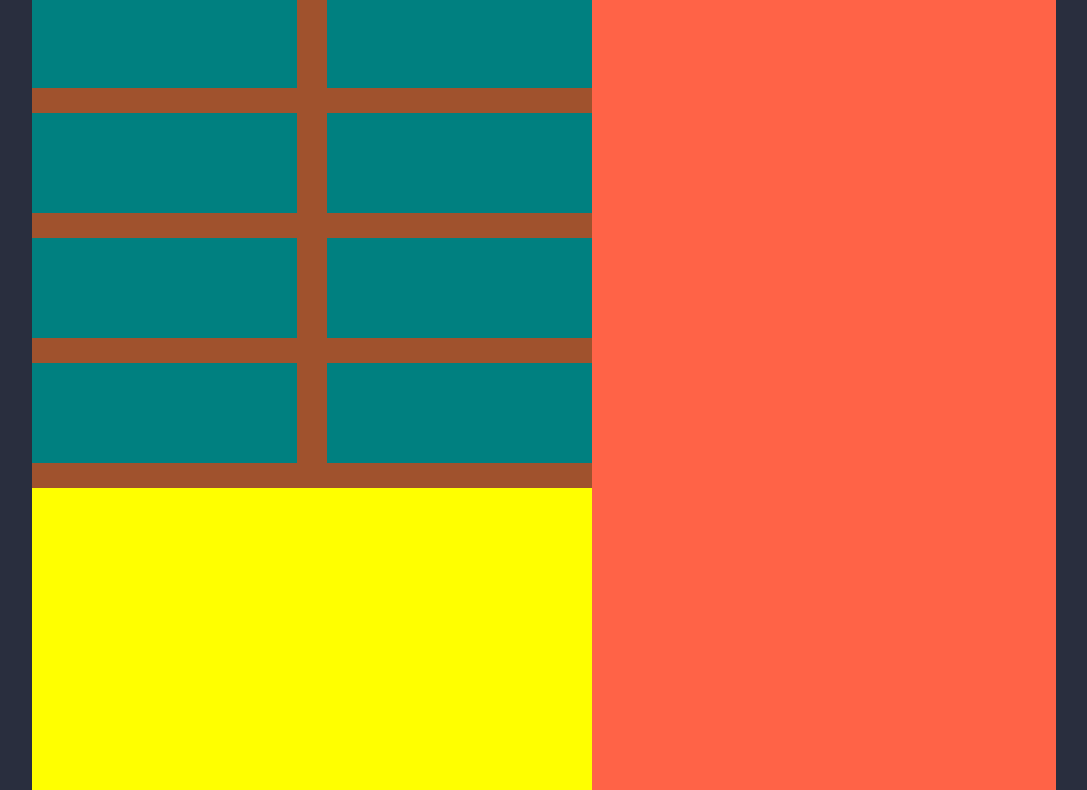
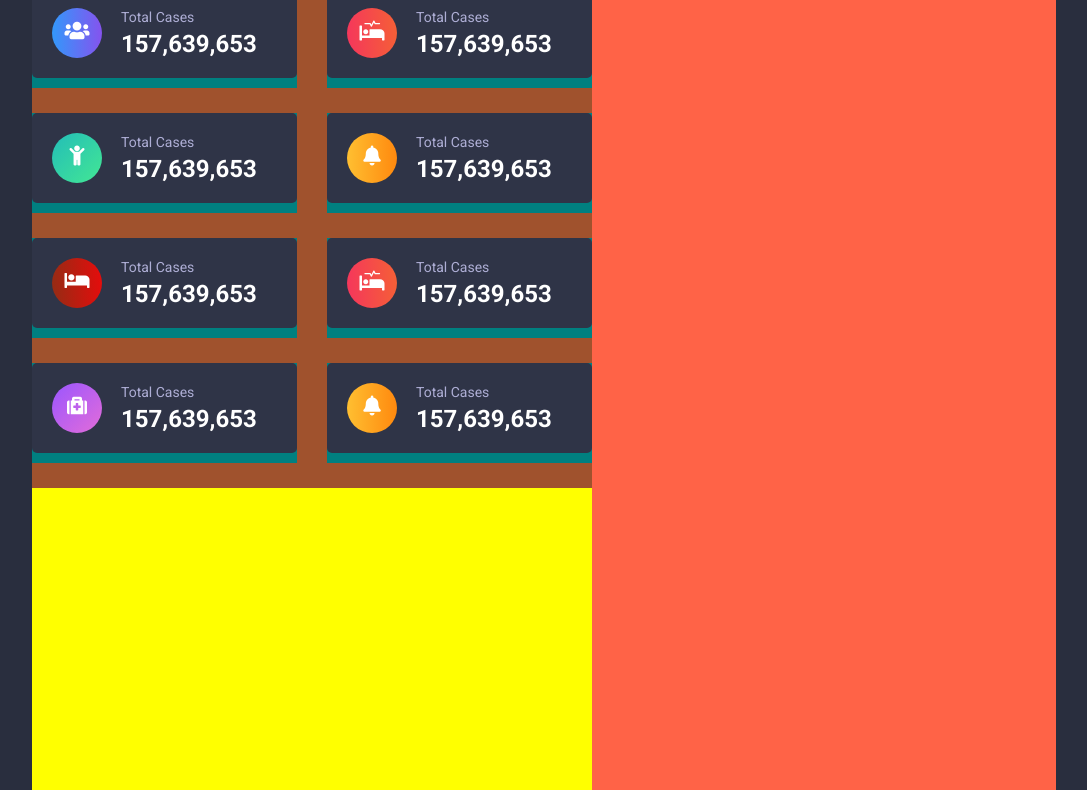
Before and after one commit to filippo1996/andamento-covid-19, a plain HTML site: page index.html in a window 1280 px wide. Shown: the part 151-941 px from the top of the page, without its empty margins (96-1183 px from the left). Drawn offline with Linux system fonts and the light colour scheme.

Commit message:
add cards report

```diff
--- a/css/common.css
+++ b/css/common.css
@@ -22,6 +22,17 @@ body{
 a{
     text-decoration: none;
     color: white;
+}
+
+h2{
+    color: white;
+}
+
+h5{
+    color: #AEAED5;
+    margin-bottom: 5px;
+    font-weight: 400;
+    font-size: 14px;
 }
 
 ul{
@@ -49,3 +60,33 @@ main{
 strong{
     color: #7B6FFE;
 }
+
+.ico-report{
+    margin: 0;
+    font-size: 20px;
+    color: white;
+}
+
+.blue{
+    background: linear-gradient(to right, #3398fb 0%, #8553ee 100%);
+}
+
+.orange-grad{
+    background: linear-gradient(87deg, #f5365c 0, #f56036 100%);
+}
+
+.green-grad{
+    background: linear-gradient(135deg, #23bdb8 0%, #43e794 100%);
+}
+
+.yellow-grad{
+    background: linear-gradient(to right, #ffbf31 0%, #ff890e 100%);
+}
+
+.red-grad{
+    background: linear-gradient(87deg, #942c14 0, #e60c0c 100%);
+}
+
+.viol-grad{
+    background: linear-gradient(135deg, #9a56ff 0%, #e36cd9 100%);
+}
--- a/css/style.css
+++ b/css/style.css
@@ -67,6 +67,28 @@
 
 .content-report__card{
     width: 265px;
+    margin-bottom: 20px;
+}
+
+.content-report__widget{
+    background: #2f3447;
+    border-radius: 5px;
+    padding: 20px;
+}
+
+.content-report__icon-gradient{
+    display: inline-block;
+    width: 50px;
+    height: 50px;
+    border-radius: 50%;
+    line-height: 50px;
+    text-align: center;
+    margin-right: 15px;
+}
+
+.content-report__value{
+    display: inline-block;
+    vertical-align: middle;
 }
 
 
--- a/index.html
+++ b/index.html
@@ -65,16 +65,92 @@
             <section class="content-report">
                 <div class="content-report__col">
                     <div class="content-report__content">
-                        <div class="content-report__card"></div>
-                        <div class="content-report__card"></div>
-                        <div class="content-report__card"></div>
-                        <div class="content-report__card"></div>
+                        <div class="content-report__card">
+                            <div class="content-report__widget">
+                                <div class="content-report__icon-gradient blue">
+                                    <i class="ico-report fas fa-users"></i>
+                                </div>
+                                <div class="content-report__value">
+                                    <h5>Total Cases</h5>
+                                    <h2>157,639,653</h2>
+                                </div>
+                            </div>
+                        </div>
+                        <div class="content-report__card">
+                            <div class="content-report__widget">
+                                <div class="content-report__icon-gradient orange-grad">
+                                    <i class="ico-report fas fa-procedures"></i>
+                                </div>
+                                <div class="content-report__value">
+                                    <h5>Total Cases</h5>
+                                    <h2>157,639,653</h2>
+                                </div>
+                            </div>
+                        </div><div class="content-report__card">
+                            <div class="content-report__widget">
+                                <div class="content-report__icon-gradient green-grad">
+                                    <i class="ico-report fas fa-child"></i>
+                                </div>
+                                <div class="content-report__value">
+                                    <h5>Total Cases</h5>
+                                    <h2>157,639,653</h2>
+                                </div>
+                            </div>
+                        </div><div class="content-report__card">
+                            <div class="content-report__widget">
+                                <div class="content-report__icon-gradient yellow-grad">
+                                    <i class="ico-report fas fa-bell"></i>
+                                </div>
+                                <div class="content-report__value">
+                                    <h5>Total Cases</h5>
+                                    <h2>157,639,653</h2>
+                                </div>
+                            </div>
+                        </div>
                     </div>
                     <div class="content-report__content">
-                        <div class="content-report__card"></div>
-                        <div class="content-report__card"></div>
-                        <div class="content-report__card"></div>
-                        <div class="content-report__card"></div>
+                        <div class="content-report__card">
+                            <div class="content-report__widget">
+                                <div class="content-report__icon-gradient red-grad">
+                                    <i class="ico-report fas fa-bed"></i>
+                                </div>
+                                <div class="content-report__value">
+                                    <h5>Total Cases</h5>
+                                    <h2>157,639,653</h2>
+                                </div>
+                            </div>
+                        </div>
+                        <div class="content-report__card">
+                            <div class="content-report__widget">
+                                <div class="content-report__icon-gradient orange-grad">
+                                    <i class="ico-report fas fa-procedures"></i>
+                                </div>
+                                <div class="content-report__value">
+                                    <h5>Total Cases</h5>
+                                    <h2>157,639,653</h2>
+                                </div>
+                            </div>
+                        </div><div class="content-report__card">
+                            <div class="content-report__widget">
+                                <div class="content-report__icon-gradient viol-grad">
+                                    <i class="ico-report fas fa-medkit"></i>
+                                </div>
+                                <div class="content-report__value">
+                                    <h5>Total Cases</h5>
+                                    <h2>157,639,653</h2>
+                                </div>
+                            </div>
+                        </div><div class="content-report__card">
+                            <div class="content-report__widget">
+                                <div class="content-report__icon-gradient yellow-grad">
+                                    <i class="ico-report fas fa-bell"></i>
+                                </div>
+                                <div class="content-report__value">
+                                    <h5>Total Cases</h5>
+                                    <h2>157,639,653</h2>
+                                </div>
+                            </div>
+                        </div>
                     </div>
                 </div>
                 <div class="content-report__col">
```
